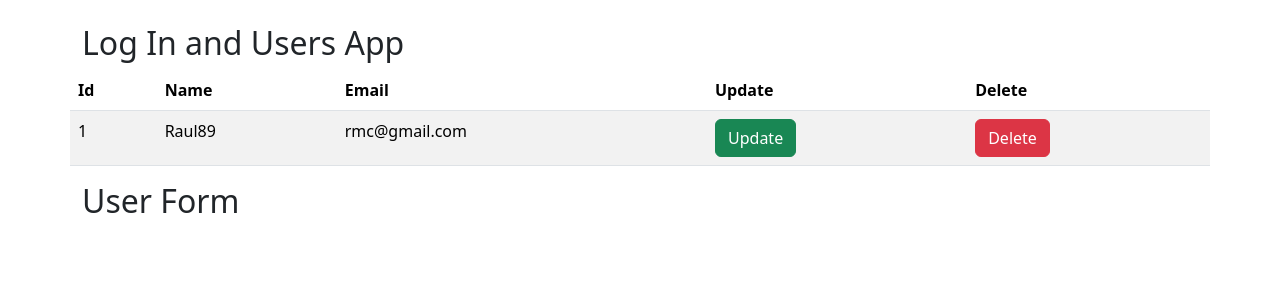
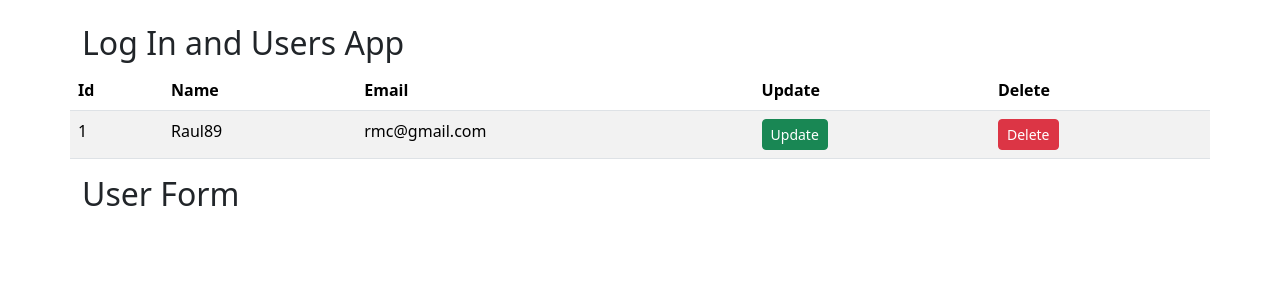
Before and after one commit to RaulMC89/6-user-app, a React (Vite) app in the folder 6-user-app/: page / in a window 1280 px wide. Shown: the top 300 px of the page. Built offline with nearby package versions, Linux system fonts and the light colour scheme.

Commit message:
Creo un componente de UserRow

```diff
--- /dev/null
+++ b/6-user-app/src/components/UserRow.jsx
@@ -0,0 +1,19 @@
+import PropTypes from 'prop-types';
+
+export const UserRow = ({id, userName, email}) => {
+    return (
+        <tr>
+            <td>{id}</td>
+            <td>{userName}</td>
+            <td>{email}</td>
+            <td><button type="button" className="btn btn-success btn-sm">Update</button></td>
+            <td><button className="btn btn-danger btn-sm">Delete</button></td>
+        </tr>
+    );
+}
+
+UserRow.propTypes = {
+    id: PropTypes.number.isRequired,
+    userName: PropTypes.string.isRequired,
+    email: PropTypes.string.isRequired,
+}
--- a/6-user-app/src/components/UsersList.jsx
+++ b/6-user-app/src/components/UsersList.jsx
@@ -1,4 +1,5 @@
 import PropTypes from 'prop-types';
+import { UserRow } from './UserRow';
 
 export const UsersList = ({ users }) => {
     return (
@@ -14,15 +15,7 @@ export const UsersList = ({ users }) => {
             </thead>
             <tbody>
                 {
-                    users.map(user => (
-                        <tr key={user.id}>
-                            <td>{user.id}</td>
-                            <td>{user.userName}</td>
-                            <td>{user.email}</td>
-                            <td><button type="button" className="btn btn-success">Update</button></td>
-                            <td><button className="btn btn-danger">Delete</button></td>
-                        </tr>
-                    ))
+                    users.map(({id,userName,email}) => (<UserRow key={id} id={id} userName={userName} email={email}/>))
                 }
             </tbody>
         </table>
```
